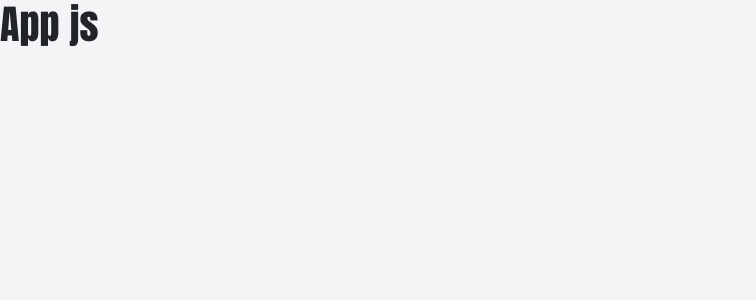
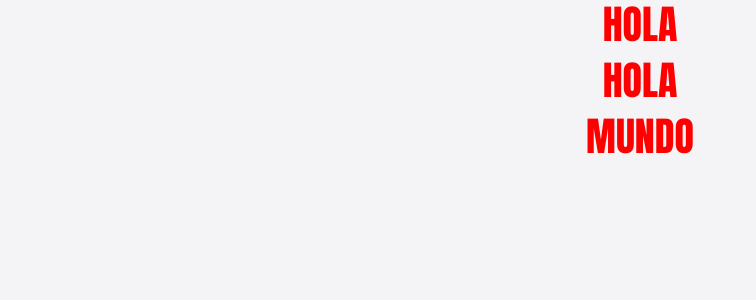
Before and after one commit to cytelsystem/reactClases, a React (Create React App) app: page / in a window 1280 px wide. Shown: the top 300 px of the page, without its empty margins (0-756 px from the left). Built offline with nearby package versions, Linux system fonts and the light colour scheme.

Commit message:
funcionando

```diff
--- a/package.json
+++ b/package.json
@@ -14,6 +14,7 @@
     "react-dom": "^18.2.0",
     "react-scripts": "5.0.1",
     "sass": "^1.54.0",
+    "styled-components": "^5.3.5",
     "web-vitals": "^2.1.4"
   },
   "scripts": {
--- a/src/components/App.js
+++ b/src/components/App.js
@@ -1,8 +1,22 @@
 import React from 'react';
+import data from '../data/data';
+import styled from 'styled-components';
+
 
 function App() {
+
+  const H1Saludo = styled.h1`
+  color: red;
+  text-align: center;
+  `
+
+
   return (
-    <div> <h1>App js</h1></div>
+    <div>
+      {data.map((data, index) =>
+        <H1Saludo key={index}>{data}</H1Saludo>)}
+    </div>
+
   )
 }
 
--- /dev/null
+++ b/src/data/data.js
@@ -0,0 +1,2 @@
+const palabras = ["HOLA", "HOLA", "MUNDO"];
+export default palabras;
--- /dev/null
+++ b/src/data/data.json
@@ -0,0 +1,7 @@
+{
+  "palabras" [
+    "HOLA",
+    "HOLA",
+    "MUNDO"
+  ]
+}
```
Also changed, not shown: 1 other file (tests, documents, lock files or other folders).
